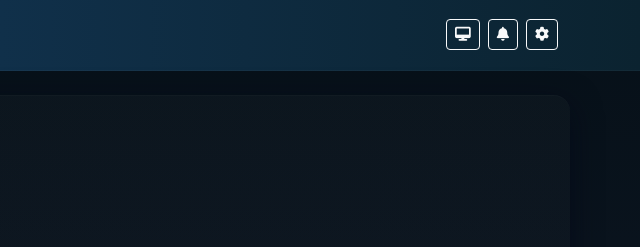
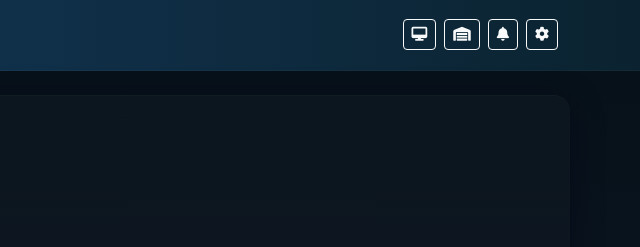
Before and after one commit to mrbobey/IT-Monitoring-Dashboard, a website: page public/index.html in a window 1280 px wide. Shown: the top 247 px of the page, 640-1280 px from the left. Drawn offline with nearby package versions, Linux system fonts and the light colour scheme.

Commit message:
Add inventory link to index.html
initial commit

```diff
--- a/public/index.html
+++ b/public/index.html
@@ -31,6 +31,7 @@
             </div>
             <div class="d-flex align-items-center">
                 <a href="pcs.html" class="btn btn-sm btn-outline-light me-2" title="PC Monitoring"><i class="fa-solid fa-desktop"></i></a>
+                <a href="inventory.html" class="btn btn-sm btn-outline-light me-2" title="Inventory"><i class="fa-solid fa-warehouse"></i></a>
                 <button class="btn btn-sm btn-outline-light me-2"><i class="fa-solid fa-bell"></i></button>
                 <button class="btn btn-sm btn-outline-light"><i class="fa-solid fa-gear"></i></button>
             </div>
```
